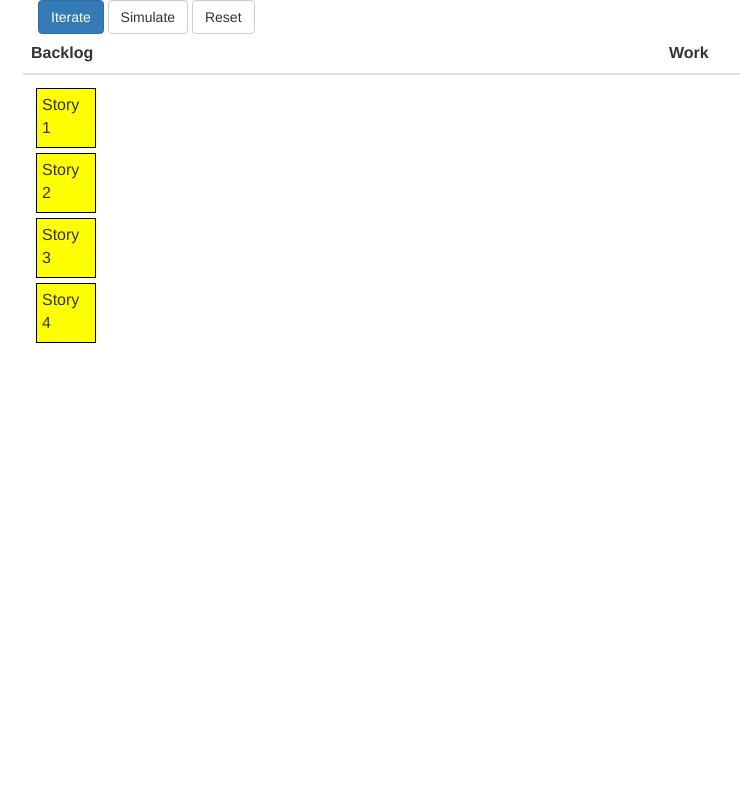
After one commit to michelgrootjans/kanban_wip_experiment, a PHP site: page /kanban.html in a window 1280 px wide. The commit adds this page. Shown: the whole page, without its empty margins (32-772 px from the left). Run offline with PHP 8.4, Linux system fonts and the light colour scheme.

Commit message:
basic setup for kanban simulation

```diff
--- /dev/null
+++ b/kanban.html
@@ -0,0 +1,48 @@
+<html>
+  <head>
+    <script type="text/javascript" src="bower_components/knockout/dist/knockout.js"></script>
+    <link rel="stylesheet" type="text/css" href="bower_components/bootstrap-css/css/bootstrap.css">
+    <link rel="stylesheet" type="text/css" href="style.css">
+  </head>
+  <body>
+
+
+  <div class="container">
+    <div class="row">
+      <div class="col-xs-12">
+        <button data-bind="click: iterate" class="btn btn-primary">Iterate</button>
+        <button data-bind="click: simulate" class="btn btn-default">Simulate</button>
+        <button data-bind="click: reset" class="btn btn-default">Reset</button>
+      </div>
+    </div>
+
+    <div class="row">
+      <table class="table">
+        <thead>
+          <tr>
+            <th>Backlog</th>
+            <th data-bind="text: wip.name" colspan="2"></th>
+          </tr>
+        </thead>
+        <tbody>
+          <tr>
+            <td data-bind="foreach: backlog.stories">
+              <div class="story" data-bind="text: text"></div>
+            </td>
+            <td class="busy" data-bind="foreach: wip.busy">
+              <div class="story" data-bind="text: text"></div>
+            </td>
+            <td class="done" data-bind="foreach: wip.done">
+              <div class="story" data-bind="text: text"></div>
+            </td>
+            <td class="done"></td>
+          </tr>
+        </tbody>
+      </table>
+    </div>
+
+  </div>
+  <script type="text/javascript" src="kanban_board_2.js"></script>
+
+  </body>
+</html>
--- /dev/null
+++ b/kanban_board_2.js
@@ -0,0 +1,71 @@
+
+function Story(name){
+  var self = this;
+
+  self.text = "Story " + name;
+};
+
+var SingleColumn = function(name){
+  var self = this;
+
+  self.name = name;
+  self.stories = ko.observableArray();
+
+  self.add = function(story){
+    self.stories().push(story);
+  }
+  self.getNextStory = function(){
+    return self.stories().shift();
+  }
+
+  self.work = function(){};
+  self.pull = function(){};
+};
+
+var DoubleColumn = function(name, origin){
+  var self = this;
+
+  self.name = name;
+  self.origin = origin;
+  self.busy = ko.observableArray();
+  self.done = ko.observableArray();
+
+  self.work = function(){
+
+  };
+  self.pull = function(){
+    var story = self.origin.getNextStory();
+    self.busy.push(story);
+  };
+};
+
+var KanbanBoard = function() {
+  var self = this;
+
+  self.backlog = new SingleColumn("Backlog");
+  self.wip = new DoubleColumn("Work", self.backlog);
+
+  var columns = [self.wip];
+
+  self.iterate = function(){
+    for(i=0; i < columns.length; i++){
+      columns[i].work();
+      columns[i].pull();
+    }
+  };
+
+  self.simulate = function(){
+    console.log('simulate');
+  };
+
+  self.reset = function(){
+    backlog.add(new Story("1"));
+    backlog.add(new Story("2"));
+    backlog.add(new Story("3"));
+    backlog.add(new Story("4"));
+  };
+
+  self.reset();
+};
+
+ko.applyBindings(KanbanBoard);
--- a/style.css
+++ b/style.css
@@ -1,5 +1,10 @@
 .story {
   border: 1px solid black;
+  height: 60px;
+  width: 60px;
+  background-color: yellow;
+  padding: 5px;
+  margin: 5px;
 }
 
 .lead-time{
```
